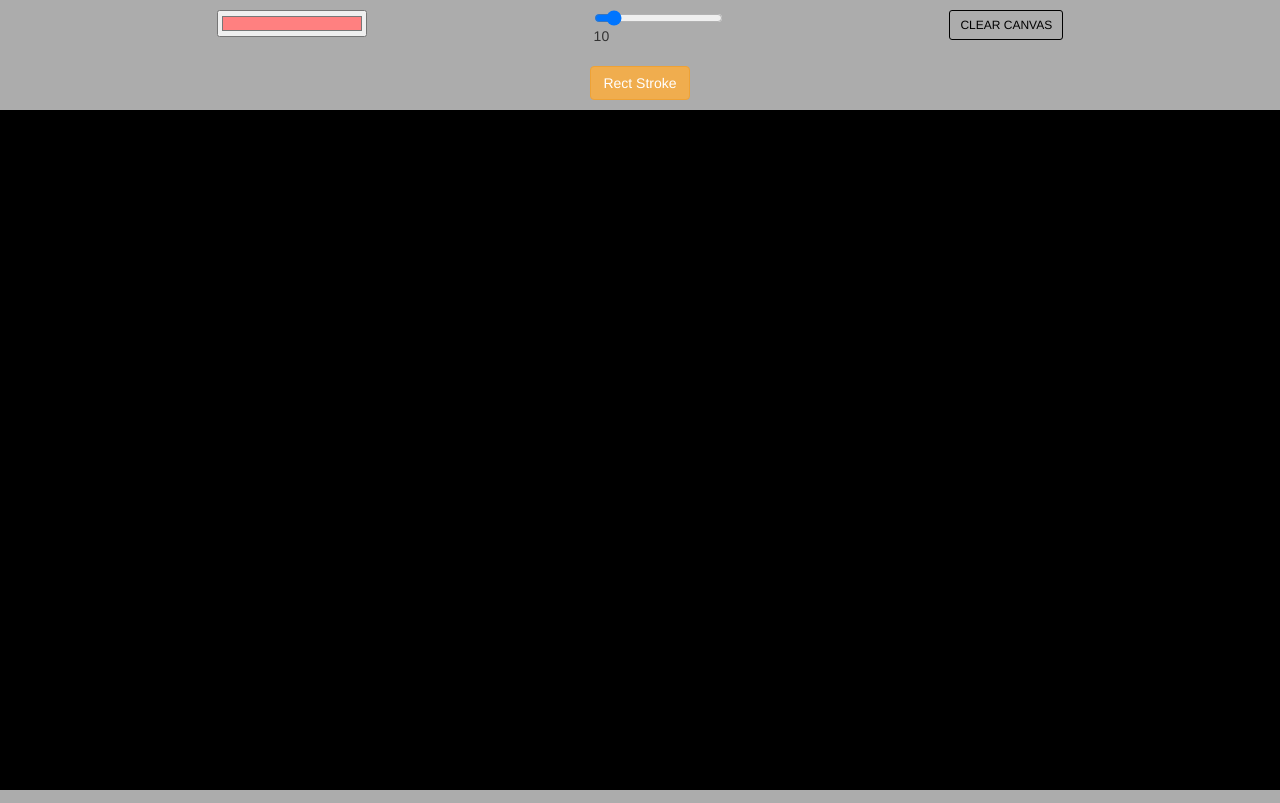
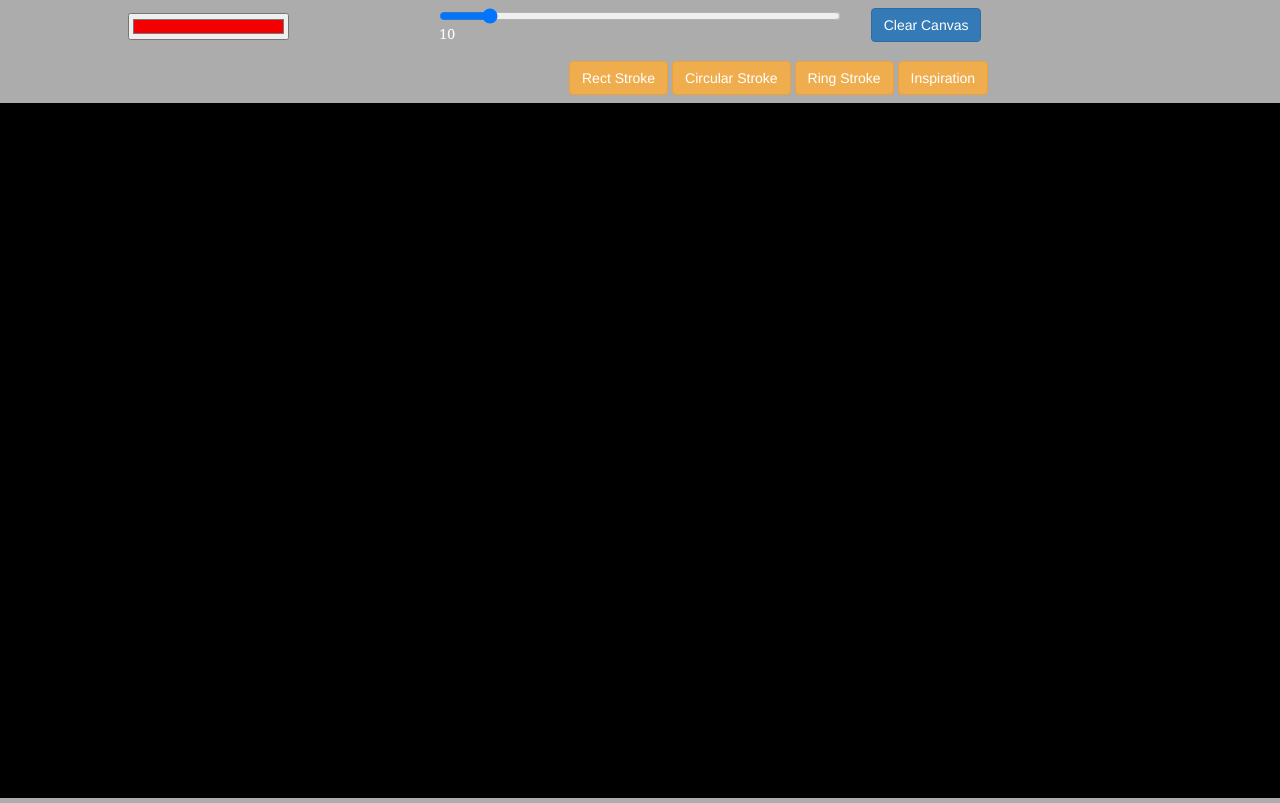
Before and after one commit to thedevyansh/painting-app, a plain HTML site: page index.html in a window 1280 px wide. Drawn offline with nearby package versions, Linux system fonts and the light colour scheme.

Commit message:
Added functionality
1. Added circle and ring brushes
2. Added custom inspiration button

```diff
--- a/index.html
+++ b/index.html
@@ -8,81 +8,89 @@
 	<title>Painting App</title>
 <style>
 
-	canvas {
-		height: 85vh;
-		width: 100vw;
-	}
-
 	body {
 		margin:0;
 		overflow:hidden;
 		background-color: rgb(172,172,172);
 	}
 
-	.toolbar {
-		display: flex;
-		flex-wrap: wrap;
-		justify-content: space-evenly;
-	}
-
-	.toolbar > div {
-		margin: 10px;
-	}
-
-	.toolbar button {
+	.container-fluid {
 		background-color: rgb(172,172,172);
-		border: 1px solid black;
-		color: black;
-	}
-
-	.selectShape {
-		text-align: center;
-		padding: 10px;
+		width: 100%
+		height: 95px;
 	}
 
 	input[type= "color"] {
-		width: 150px;
+		width: 40%;
+		margin: 5px auto;
+		display: block;
+	}
+
+	input [type= "range"] {
+		width: 10%;
+	}
+
+	span {
+
+		bottom: 5px;
+		color: #ffffff;
+		font-family: georgia;
+	}
+
+	#selectShape, #toolbar {
+		padding: 8px;
+	}
+
+	#selectShape {
+		margin-left: 45%;
 	}
 
 </style>
 </head>
 <body>
-
-	<div class="menu_bar">
-
-		<div class="toolbar">
-			<div><input type="color" value="#ff8080"></div>
-			<div><input type="range" min="5" max="50" value="10"><span class="display">10</span></div>
-			<div><button type="button" class="btn btn-sm">CLEAR CANVAS</button></div>
+	<div class="container-fluid" id="toolbar">
+		<div class="row">
+			<div class="col-xs-4 col-sm-4 col-md-4 col-lg-4">
+			<input type="color" value="#f30000">
+		    </div>
+		    <div class="col-xs-4 col-sm-4 col-md-4 col-lg-4">
+			<input type="range" min="5" max="50" value="10"><span class="display">10</span>
+		    </div>
+		    <div class="col-xs-4 col-sm-4 col-md-4 col-lg-4">
+			<button type="button" class="btn btn-primary btn-md">Clear Canvas</button>
+		    </div>
 		</div>
-
-		<div class="selectShape">
-			<button class="btn btn-warning btn-md" onclick="drawRect()" id="rectStroke">Rect Stroke</button>
-		</div>
-
 	</div>
 
-	<div class="painting_area">
-		<canvas class="myCanvas"></canvas>
+	<div class="container-fluid" id="selectShape">
+		<div class="row">
+
+                <button class="btn btn-warning btn-md" onclick="drawRect()" id="rectStroke">Rect Stroke</button>
+                <button class="btn btn-warning btn-md" onclick="drawCircle()" id="rectStroke">Circular Stroke</button>
+				<button class="btn btn-warning btn-md" onclick="drawRing()" id="rectStroke">Ring Stroke</button>
+				<button class="btn btn-warning btn-md" onclick="inspire((status++)%4)" id="rectStroke">Inspiration</button>
+		</div>
 	</div>
-
+	<canvas class= "myCanvas">
+	</canvas>
 	<script>
 		const canvas= document.querySelector('.myCanvas');
 		const width= canvas.width= window.innerWidth;
 		const height= canvas.height= window.innerHeight-105;
 		const ctx= canvas.getContext('2d');
-		ctx.fillStyle= 'rgb(0,0,0)';
+		ctx.fillStyle= 'rgb(0)';
 		ctx.fillRect(0,0,width,height);
 		const colorPick= document.querySelector('input[type= "color"]');
 		const sizePick= document.querySelector('input[type="range"]');
 		const clearbutton= document.querySelector('button');
 		const update= document.querySelector('.display');
-
+		let status=0;
 // declaring X and Y to keep track of the cursor position
 // declaring press to paint when the mouse button is pressed
 		let X;
 		let Y;
 		let press= false;
+
 
 		function degTorad(degree) {
 			return degree * Math.PI / 180;
@@ -100,9 +108,13 @@
 			update.textContent= sizePick.value;
 		}
 
-		clearbutton.onclick= function() {
-			ctx.fillStyle= 'rgb(0,0,0)';
+
+		clearbutton.onclick=cleared;
+
+		function cleared() {
+			ctx.fillStyle= '#121212';
 			ctx.fillRect(0,0,width,height);
+            cancelPendingAnim();
 		}
 //  pageX and clientX are used to determine the position of cursor in pixels
 //  scrollLeft and scrollTop are used to find number of pixels by which the elements have been scrolled horizontally and vertically resp
@@ -114,14 +126,112 @@
 				                                                              document.body.scrollTop);
 		}
 
+		let circle=0,rect=0,ring=0,inspired=0;
 
-		function drawRect() {
+		function cancelPendingAnim(){
+			cancelAnimationFrame(rect);
+			cancelAnimationFrame(circle);
+			cancelAnimationFrame(ring);
+			cancelAnimationFrame(inspired);
+		}
+        //to draw a rectangle
+        function drawRect() {
+
+			cancelPendingAnim();
 			if (press) {
 				ctx.fillStyle= colorPick.value;
 				ctx.fillRect(X,Y-105,sizePick.value,sizePick.value);
+
 			}
-			window.requestAnimationFrame(drawRect);
+			rect=window.requestAnimationFrame(drawRect);
 		}
+
+        //to draw a circle
+		function drawCircle() {
+
+			cancelPendingAnim();
+			if (press) {
+                ctx.beginPath();
+                ctx.arc(X,Y-105,sizePick.value,0,2*Math.PI);
+                ctx.fillStyle=colorPick.value;
+                ctx.fill();
+
+			}
+			circle=window.requestAnimationFrame(drawCircle);
+		}
+
+		//rings
+		function drawRing() {
+
+			cancelPendingAnim();
+
+			if (press) {
+                ctx.beginPath();
+                ctx.arc(X,Y-105,sizePick.value,0,2*Math.PI);
+                ctx.strokeStyle=colorPick.value;
+                ctx.stroke();
+
+			}
+			ring=window.requestAnimationFrame(drawRing);
+		}
+
+
+		function inspire(part){
+			let w= Math.random()*width, h=Math.random()*(height);
+			let size=5+Math.ceil(Math.random()*12);
+			cancelPendingAnim();
+			let gradient= [makeGradient("#fcb045","#fd1d1d","#833ab4"),makeGradient("#24FE41","#93EDC7","#FDFC47")];
+			let index=Math.floor(Math.random()*2);
+
+			//rings
+			if(part==0){
+			    ctx.beginPath();
+                ctx.arc(w,h,size,0,2*Math.PI);
+				ctx.strokeStyle=gradient[index];
+                ctx.stroke();
+				inspired=window.requestAnimationFrame(()=>{inspire(0)});
+			}
+
+			//rectangles
+			else if(part==1){
+				ctx.fillRect(w,h,size,size);
+				ctx.fillStyle=gradient[index];
+                ctx.fill();
+				inspired=window.requestAnimationFrame(()=>{inspire(1)});
+			}
+			//circles
+			else if(part==2){
+				ctx.beginPath();
+                ctx.arc(w,h,size,0,2*Math.PI);
+				ctx.fillStyle=gradient[index];
+                ctx.fill();
+				inspired=window.requestAnimationFrame(()=>{inspire(2)});
+			}
+ 				//bezier path
+			else if(part==3){
+				h+=60;
+				ctx.beginPath();
+                ctx.moveTo(0,height/3+h/9);
+				ctx.bezierCurveTo(width/4,h+100,width/2,h,width,h/10);
+				ctx.strokeStyle=gradient[0];
+			    ctx.stroke();
+				inspired=window.requestAnimationFrame(()=>{inspire(3)});
+				}
+
+
+
+		}
+
+		function makeGradient(m,l,h){
+
+			let gradient = ctx.createLinearGradient(0, 0, width, 0);
+				gradient.addColorStop("0", m);
+				gradient.addColorStop("0.4", l);
+				gradient.addColorStop("1", h);
+
+			return gradient;
+		}
+
 
 	</script>
 <script src="https://ajax.googleapis.com/ajax/libs/jquery/2.1.3/jquery.min.js"></script>
```
